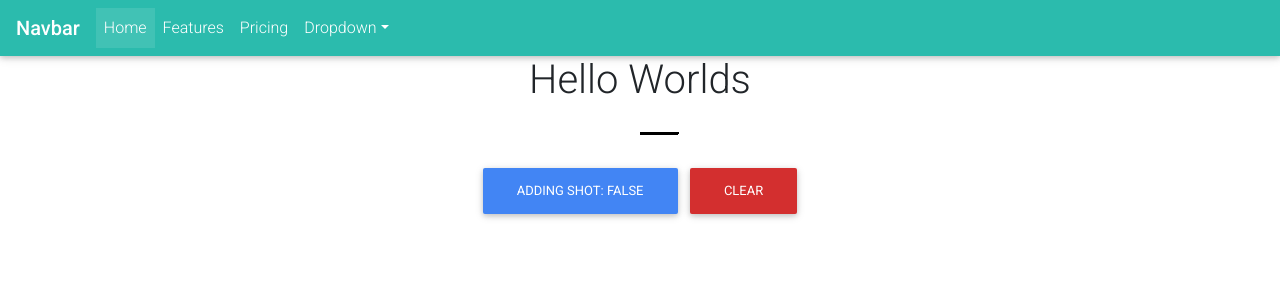
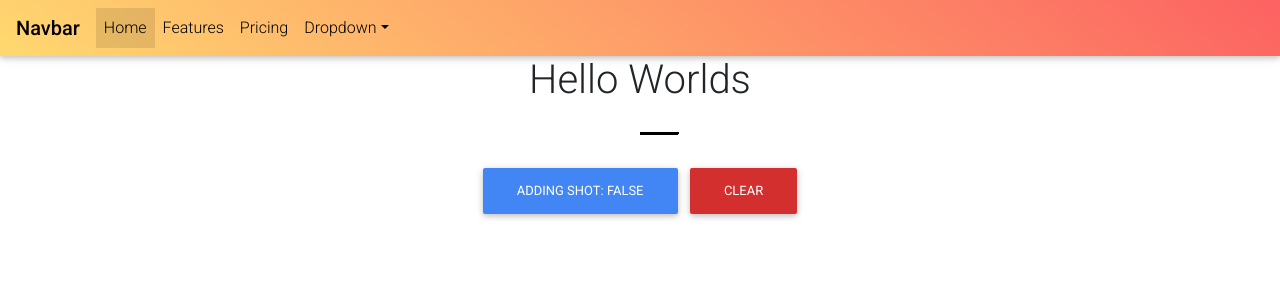
Before and after one commit to CSimbulan/basketball-shot-tracker, a React (Create React App) app in the folder client/: page /about in a window 1280 px wide. Shown: the top 300 px of the page. Built offline with nearby package versions, Linux system fonts and the light colour scheme.

Commit message:
changed navbar color

```diff
--- a/client/src/components/maindiv.component.jsx
+++ b/client/src/components/maindiv.component.jsx
@@ -2,6 +2,7 @@ import React, { Component, useState, useEffect, useRef } from 'react';
 import { MDBContainer, MDBRow, MDBCol, MDBBtn } from "mdbreact";
 import CourtCell from "./courtcell.component";
 import { useSelector } from 'react-redux';
+import SideNavPage from './sidenavpage.component';
 
 class Main extends Component {
     constructor(props) {
@@ -63,6 +64,8 @@ class Main extends Component {
 
     render() {
         return (
+            <>
+
                 <div className="container">
                     <h1>Hello Worlds</h1>
                     <MDBRow style={{ padding: 10, justifyContent: "center" }}>
@@ -77,6 +80,7 @@ class Main extends Component {
                         <MDBBtn color="primary" onClick={this.toggleAddingShot}>Adding Shot: {String(this.state.addingShot)}</MDBBtn><MDBBtn color="red" onClick={this.clearGrid}>Clear</MDBBtn>
                     </MDBRow>
                 </div>
+            </>
         );
     }
 }
--- a/client/src/components/navbarpage.component.jsx
+++ b/client/src/components/navbarpage.component.jsx
@@ -16,9 +16,9 @@ class NavbarPage extends Component {
 
     render() {
         return (
-            <MDBNavbar color="default-color" dark expand="md">
+            <MDBNavbar className="peach-gradient" light expand="md">
                 <MDBNavbarBrand>
-                    <strong className="white-text">Navbar</strong>
+                    <strong className="black-text">Navbar</strong>
                 </MDBNavbarBrand>
                 <MDBNavbarToggler onClick={this.toggleCollapse} />
                 <MDBCollapse id="navbarCollapse3" isOpen={this.state.isOpen} navbar>
```
Lines whose indentation alone changed are shown as unchanged.
